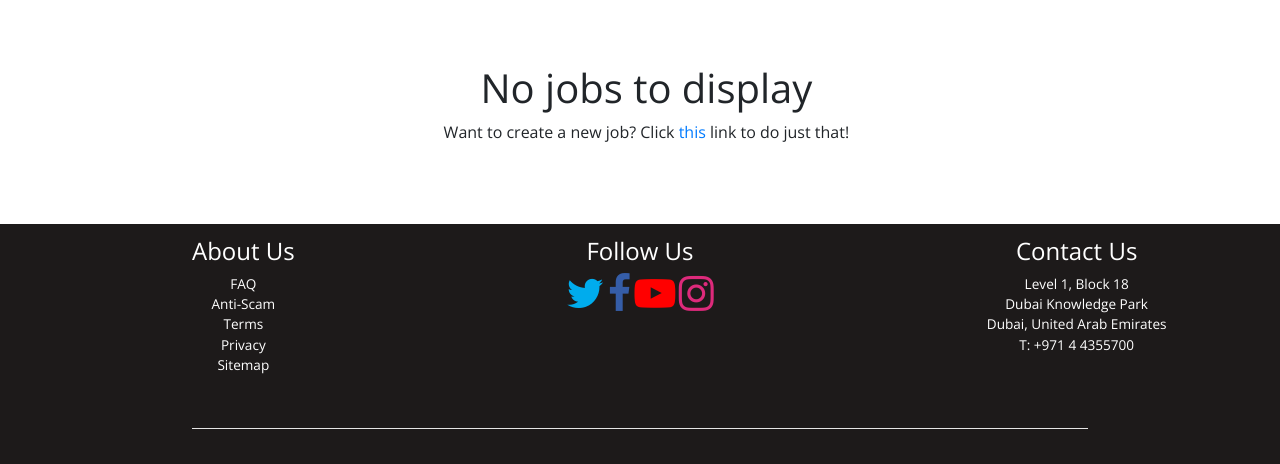
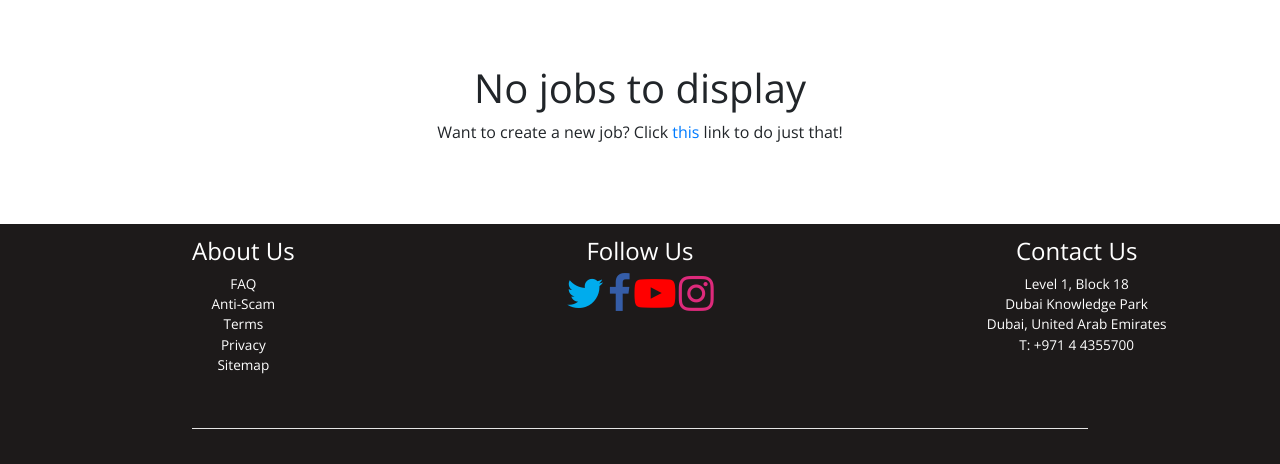
Before and after one commit to ahmed-cmyk/InnovateSolutions, a Django app: page /view_jobs in a window 1280 px wide. Shown: the part 146-610 px from the top of the page. Run offline with Django 3.2, Linux system fonts and the light colour scheme; a user stored in the database is signed in; tables that the repository leaves empty hold one stand-in row (values such as "Sample post"); data that the repository does not hold is empty; some libraries are stand-ins or nearby versions.

Commit message:
Fingers crossed

```diff
--- a/static/css/View.css
+++ b/static/css/View.css
@@ -1,7 +1,3 @@
-#viewBody {
-  margin: 0 1% 0 2%;
-}
-
 #viewBody hr {
     background-color: #000000;
     width: 50%;
```
